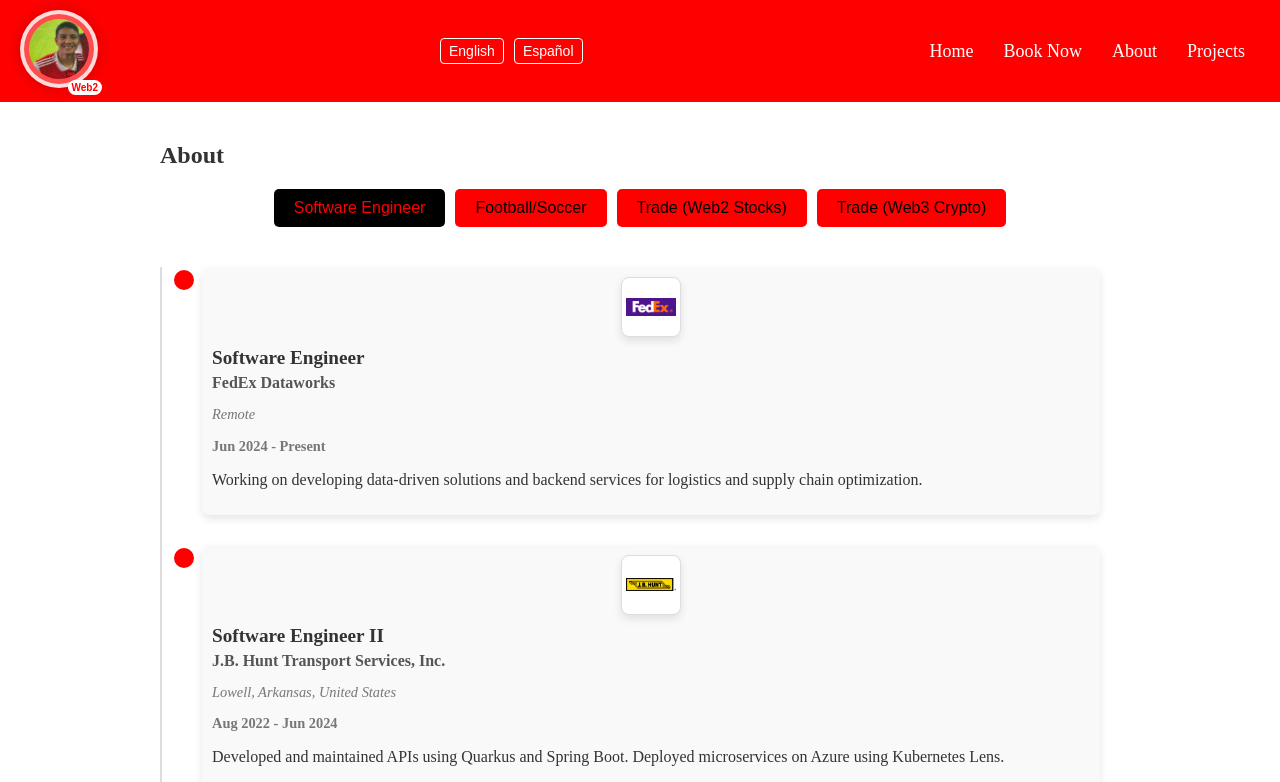
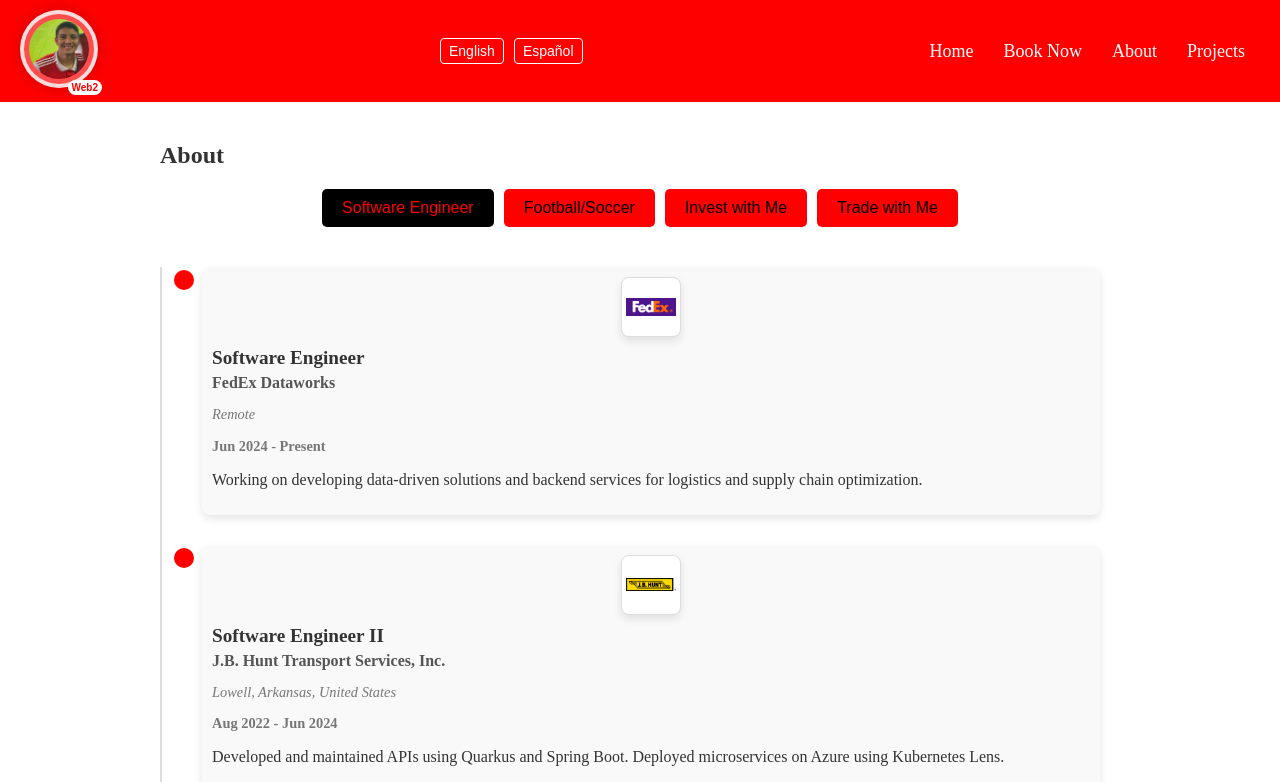
Before and after one commit to Juangunner4/juangunner4, a React (Create React App) app: page /about in a window 1280 px wide. Shown: the top 782 px of the page. Built offline with nearby package versions, Linux system fonts and the light colour scheme.

Commit message:
Sync trade sections with profile selection

```diff
--- a/src/ProfileContext.js
+++ b/src/ProfileContext.js
@@ -1,14 +1,19 @@
 import React, { createContext, useContext, useState } from 'react';
 
-export const ProfileContext = createContext();
+export const ProfileContext = createContext({
+  isWeb3: false,
+  toggleProfile: () => {},
+  setProfile: () => {},
+});
 
 export const ProfileProvider = ({ children }) => {
   const [isWeb3, setIsWeb3] = useState(false);
 
   const toggleProfile = () => setIsWeb3((prev) => !prev);
+  const setProfile = (value) => setIsWeb3(Boolean(value));
 
   return (
-    <ProfileContext.Provider value={{ isWeb3, toggleProfile }}>
+    <ProfileContext.Provider value={{ isWeb3, toggleProfile, setProfile }}>
       {children}
     </ProfileContext.Provider>
   );
--- a/src/locales/en.js
+++ b/src/locales/en.js
@@ -32,8 +32,8 @@ const en = {
     software: 'Software Engineer',
     soccer: 'Football/Soccer',
     tradeTabs: {
-      web2: 'Trade (Web2 Stocks)',
-      web3: 'Trade (Web3 Crypto)',
+      invest: 'Invest with Me',
+      trade: 'Trade with Me',
     },
     trade: {
       referralCodeLabel: 'Referral Code',
@@ -41,10 +41,10 @@ const en = {
       copied: 'Copied!',
       copyError: 'Unable to copy automatically. Please use the code manually.',
       categories: {
-        web2: {
-          heading: 'Build Wealth with Stock Brokerages',
+        invest: {
+          heading: 'Invest with Me',
           description:
-            'Tap into the brokerages I trust for equities and options. Use these invite links to claim free stock rewards and level up your Web2 portfolio.',
+            'Tap into the brokerages I trust for equities and options. Use these invite links to claim free stock rewards and grow your portfolio.',
           platforms: {
             webull: {
               name: 'Webull Financial',
@@ -54,10 +54,10 @@ const en = {
             },
           },
         },
-        web3: {
-          heading: 'Explore Crypto Exchanges I Use Daily',
+        trade: {
+          heading: 'Trade with Me',
           description:
-            'These crypto-native platforms power my on-chain strategies. Sign up with my links to receive trading perks while supporting the journey.',
+            'These on-chain platforms power my trading strategies. Sign up with my links to receive perks while supporting the journey.',
           platforms: {
             coinbase: {
               name: 'Coinbase Advanced',
--- a/src/locales/es.js
+++ b/src/locales/es.js
@@ -32,8 +32,8 @@ const es = {
     software: 'Ingeniero de Software',
     soccer: 'Fútbol',
     tradeTabs: {
-      web2: 'Trading (Web2 Acciones)',
-      web3: 'Trading (Web3 Cripto)',
+      invest: 'Invierte conmigo',
+      trade: 'Opera conmigo',
     },
     trade: {
       referralCodeLabel: 'Código de referido',
@@ -41,10 +41,10 @@ const es = {
       copied: '¡Copiado!',
       copyError: 'No se pudo copiar automáticamente. Usa el código manualmente.',
       categories: {
-        web2: {
-          heading: 'Haz crecer tu portafolio con brókers de acciones',
+        invest: {
+          heading: 'Invierte conmigo',
           description:
-            'Aprovecha los brókers que uso para operar acciones y opciones. Usa estos enlaces para reclamar acciones gratis y potenciar tu portafolio Web2.',
+            'Aprovecha los brókers que uso para operar acciones y opciones. Usa estos enlaces para reclamar acciones gratis y hacer crecer tu portafolio.',
           platforms: {
             webull: {
               name: 'Webull Financial',
@@ -54,10 +54,10 @@ const es = {
             },
           },
         },
-        web3: {
-          heading: 'Explora los exchanges de cripto que uso a diario',
+        trade: {
+          heading: 'Opera conmigo',
           description:
-            'Estas plataformas nativas cripto impulsan mis estrategias on-chain. Regístrate con mis enlaces para recibir beneficios y apoyar mi trabajo.',
+            'Estas plataformas on-chain impulsan mis estrategias. Regístrate con mis enlaces para recibir beneficios y apoyar mi trabajo.',
           platforms: {
             coinbase: {
               name: 'Coinbase Advanced',
--- a/src/pages/About.js
+++ b/src/pages/About.js
@@ -16,6 +16,7 @@ import coinbaseLogo from '../assets/coinbase.svg';
 import binanceLogo from '../assets/binance.svg';
 import webullLogo from '../assets/webull.svg';
 import { useTranslation } from 'react-i18next';
+import { useProfile } from '../ProfileContext';
 
 
 const experiences = [
@@ -204,7 +205,7 @@ const experiences = [
 ];
 
 const tradingPlatforms = {
-  web2: [
+  invest: [
     {
       id: 'webull',
       logo: webullLogo,
@@ -212,7 +213,7 @@ const tradingPlatforms = {
       code: 'JUANWEBULL',
     },
   ],
-  web3: [
+  trade: [
     {
       id: 'coinbase',
       logo: coinbaseLogo,
@@ -233,7 +234,18 @@ const About = () => {
   const [copyStatus, setCopyStatus] = useState({ code: '', error: false });
   const copyTimeoutRef = useRef(null);
   const { t } = useTranslation();
-  const tradeCategories = ['web2', 'web3'];
+  const { isWeb3, setProfile } = useProfile();
+  const tradeCategories = ['invest', 'trade'];
+  const tradeCategoryForProfile = isWeb3 ? 'trade' : 'invest';
+
+  useEffect(() => {
+    setSelectedCategory((previousCategory) =>
+      tradeCategories.includes(previousCategory)
+        ? tradeCategoryForProfile
+        : previousCategory,
+    );
+  }, [tradeCategoryForProfile]);
+
   const isTradeCategory = tradeCategories.includes(selectedCategory);
   const filteredExperiences = isTradeCategory
     ? []
@@ -254,6 +266,16 @@ const About = () => {
       }
     };
   }, []);
+
+  const handleCategorySelect = (category) => {
+    setSelectedCategory(category);
+
+    if (category === 'invest') {
+      setProfile(false);
+    } else if (category === 'trade') {
+      setProfile(true);
+    }
+  };
 
   const handleCopyCode = (code) => {
     const markSuccess = () => {
@@ -299,6 +321,10 @@ const About = () => {
     fallbackCopy();
   };
 
+  const tradeSectionClass = isTradeCategory
+    ? `trade-section trade-section--${selectedCategory}`
+    : '';
+
   return (
     <div className="about-page">
       <h2>{t('about.heading')}</h2>
@@ -306,34 +332,34 @@ const About = () => {
         <button
           className={`event-btn ${selectedCategory === 'software' ? 'active' : ''
             }`}
-          onClick={() => setSelectedCategory('software')}
+          onClick={() => handleCategorySelect('software')}
         >
           {t('about.software')}
         </button>
         <button
           className={`event-btn ${selectedCategory === 'soccer' ? 'active' : ''
             }`}
-          onClick={() => setSelectedCategory('soccer')}
+          onClick={() => handleCategorySelect('soccer')}
         >
           {t('about.soccer')}
         </button>
         <button
-          className={`event-btn ${selectedCategory === 'web2' ? 'active' : ''
+          className={`event-btn ${selectedCategory === 'invest' ? 'active' : ''
             }`}
-          onClick={() => setSelectedCategory('web2')}
+          onClick={() => handleCategorySelect('invest')}
         >
-          {t('about.tradeTabs.web2')}
+          {t('about.tradeTabs.invest')}
         </button>
         <button
-          className={`event-btn ${selectedCategory === 'web3' ? 'active' : ''
+          className={`event-btn ${selectedCategory === 'trade' ? 'active' : ''
             }`}
-          onClick={() => setSelectedCategory('web3')}
+          onClick={() => handleCategorySelect('trade')}
         >
-          {t('about.tradeTabs.web3')}
+          {t('about.tradeTabs.trade')}
         </button>
       </div>
       {isTradeCategory ? (
-        <section className="trade-section">
+        <section className={tradeSectionClass}>
           <h3>{t(`about.trade.categories.${selectedCategory}.heading`)}</h3>
           <p className="trade-description">
             {t(`about.trade.categories.${selectedCategory}.description`)}
```
